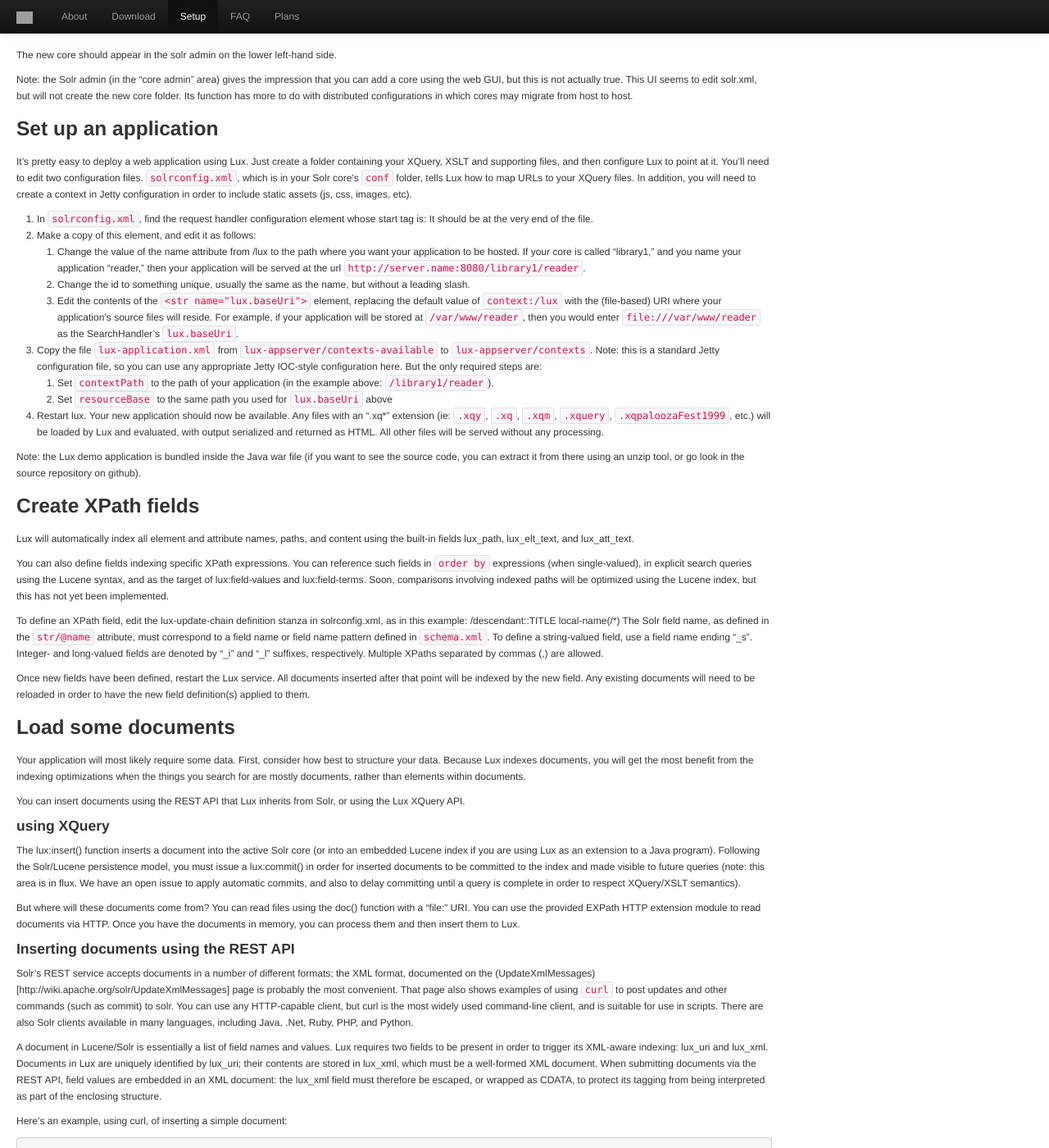
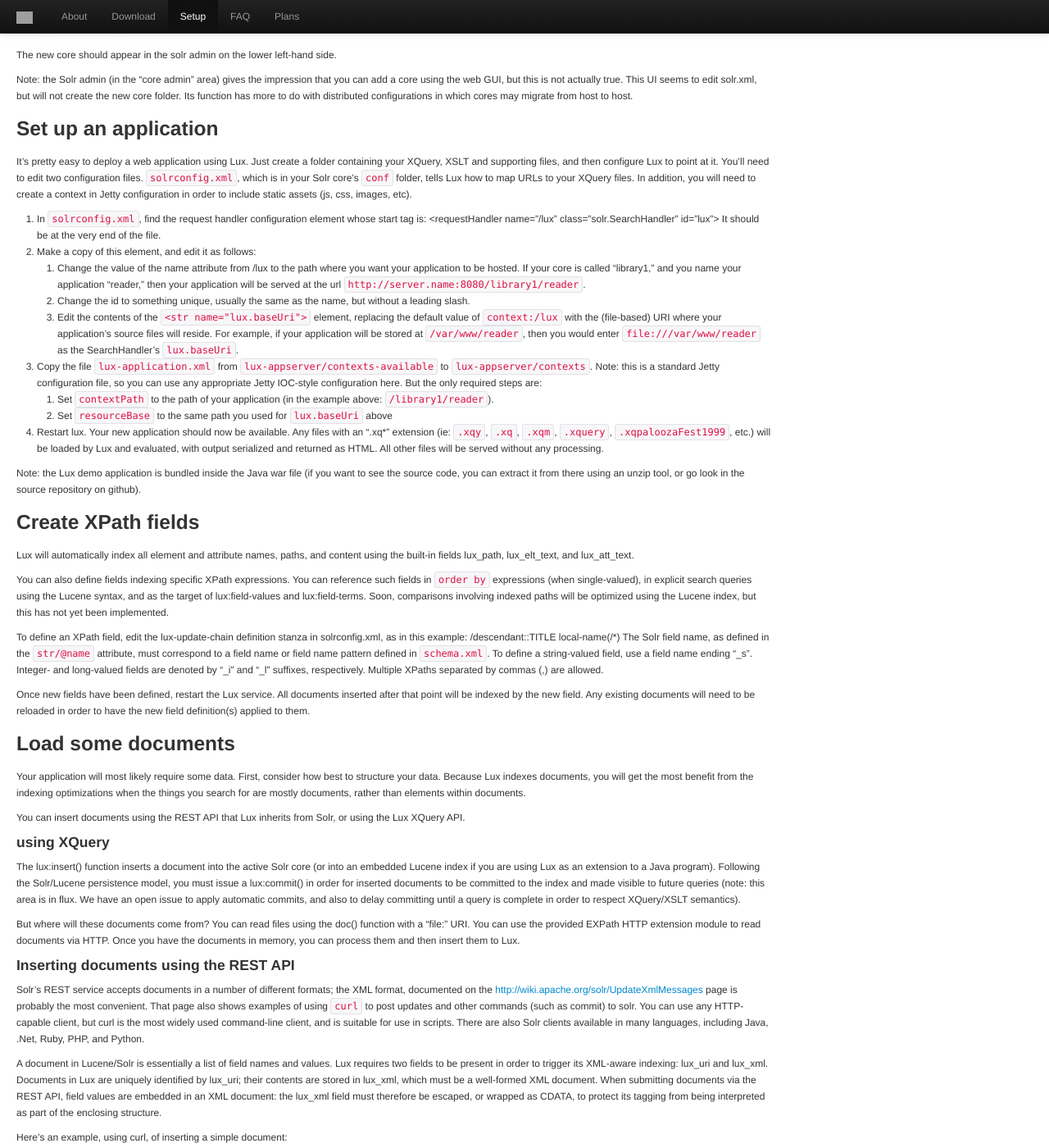
Before and after one commit to msokolov/lux, a Jekyll site: the page built from doc/SETUP.md, in a window 1280 px wide and 1400 px high, scrolled down 1233 px. Shown: the whole window at 82% size. Built offline with Jekyll 4.4.1, drawn with Linux system fonts in a browser that asks for light colours; grey boxes are pictures that could not be loaded.

Commit message:
fixing markup

```diff
--- a/doc/SETUP.md
+++ b/doc/SETUP.md
@@ -133,7 +133,7 @@
 folder containing your XQuery, XSLT and supporting files, and then configure Lux to point at it.  You'll need to edit two configuration files. `solrconfig.xml`, which is in your Solr core's `conf` folder, tells Lux how to map URLs to your XQuery files.  In addition, you will need to create a context in Jetty configuration in order to include static assets (js, css, images, etc).
 
 1. In `solrconfig.xml`, find the request handler configuration element whose start tag is:
-    <requestHandler name="/lux" class="solr.SearchHandler" id="lux">
+    &lt;requestHandler name="/lux" class="solr.SearchHandler" id="lux">
    It should be at the very end of the file.
 2. Make a copy of this element, and edit it as follows:
    1. Change the value of the name attribute from /lux to the path where you want your application to be hosted.  If your core is called "library1," and you name your application "reader," then your application will be served at the url `http://server.name:8080/library1/reader`.
@@ -198,7 +198,7 @@
 
 #### Inserting documents using the REST API
 
-Solr's REST service accepts documents in a number of different formats; the XML format, documented on the (UpdateXmlMessages)[http://wiki.apache.org/solr/UpdateXmlMessages] page is probably the most convenient. That page also shows examples of using `curl` to post updates and other commands (such as commit) to solr.  You can use any HTTP-capable client, but curl is the most widely used command-line client, and is suitable for use in scripts.  There are also Solr clients available in many languages, including Java, .Net, Ruby, PHP, and Python.
+Solr's REST service accepts documents in a number of different formats; the XML format, documented on the [http://wiki.apache.org/solr/UpdateXmlMessages](UpdateXmlMessages) page is probably the most convenient. That page also shows examples of using `curl` to post updates and other commands (such as commit) to solr.  You can use any HTTP-capable client, but curl is the most widely used command-line client, and is suitable for use in scripts.  There are also Solr clients available in many languages, including Java, .Net, Ruby, PHP, and Python.
 
 A document in Lucene/Solr is essentially a list of field names and values.
 Lux requires two fields to be present in order to trigger its XML-aware
```
